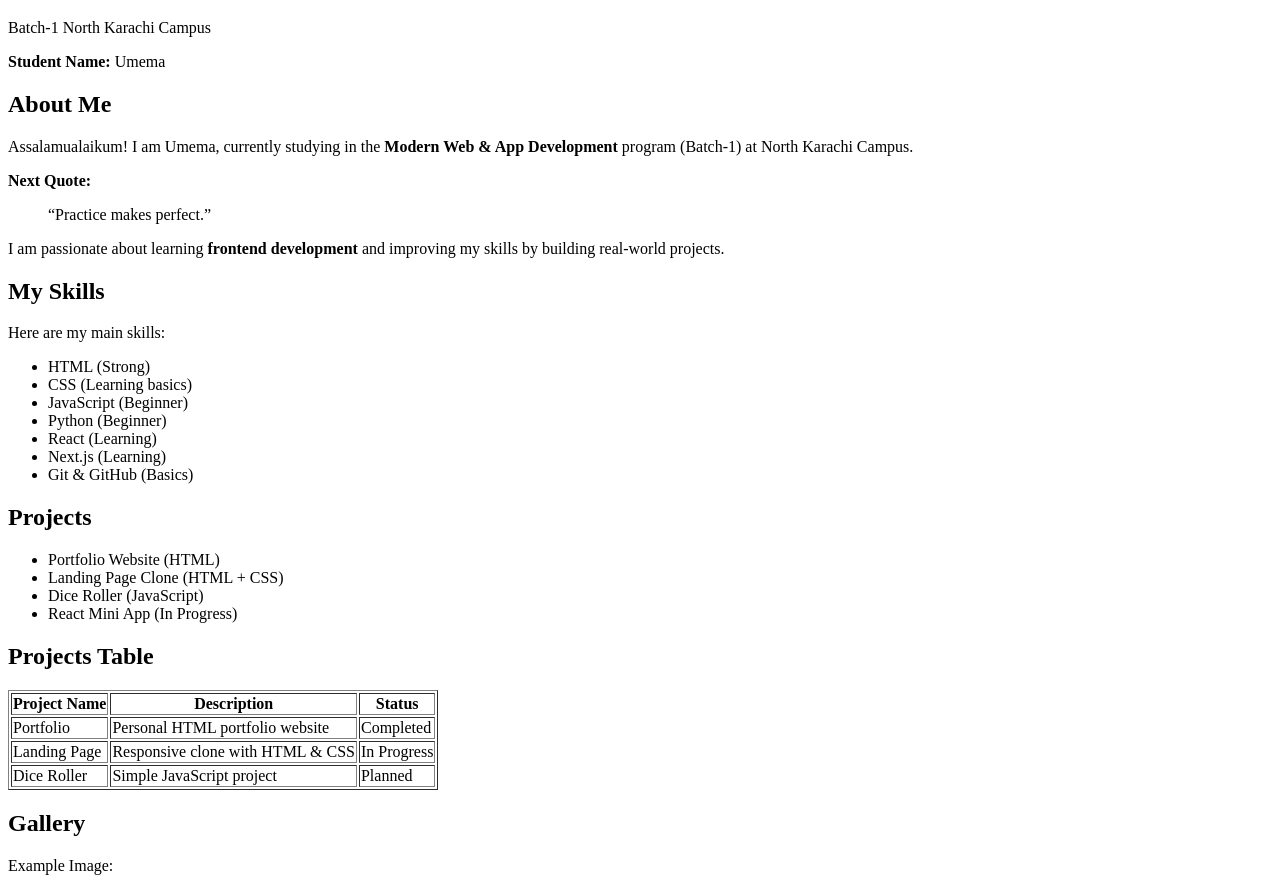
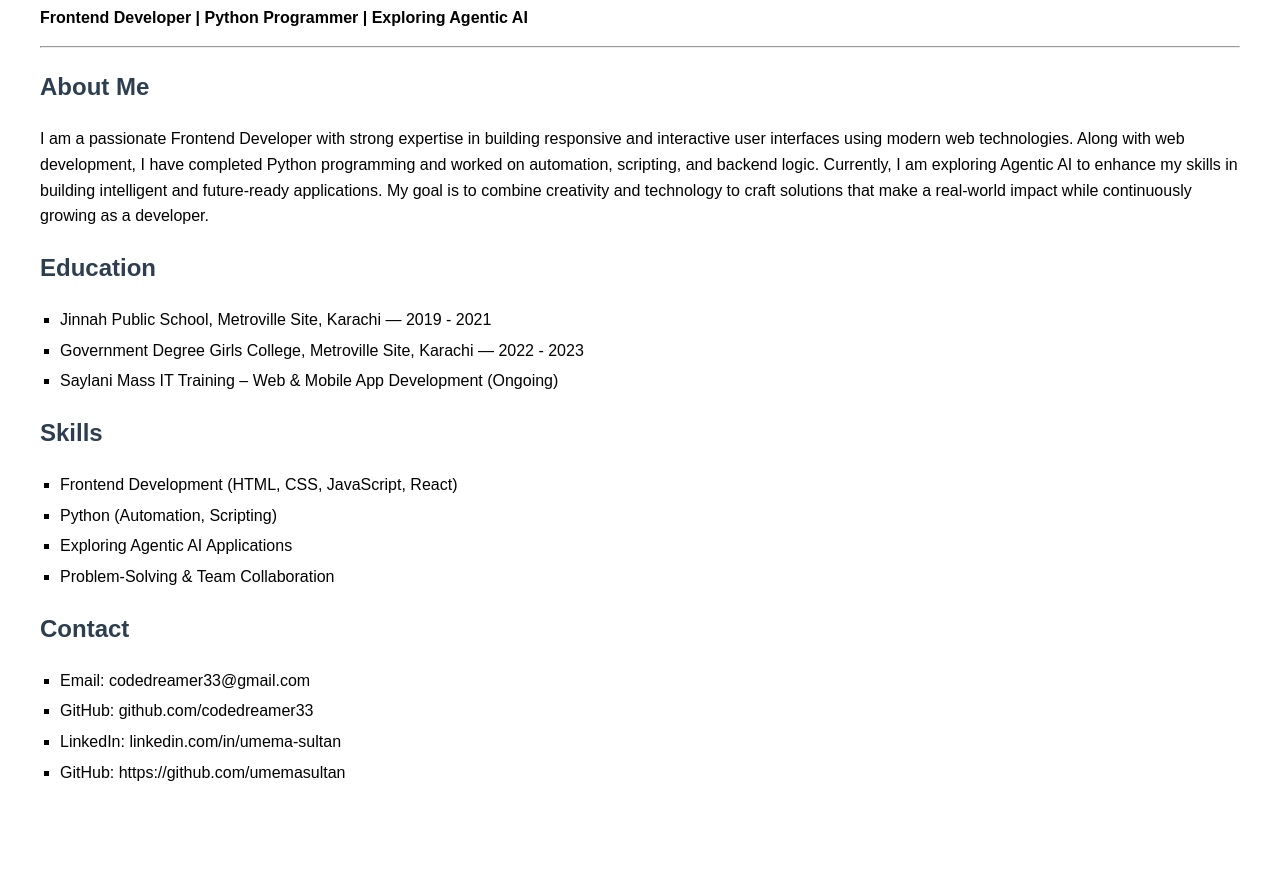
Before and after one commit to umemasultan/Smit_Journey, a plain HTML site: page Index.html in a window 1280 px wide. Shown: the part 108-996 px from the top of the page. After the commit the page ends 933 px from the top, so only its background shows below. Drawn offline with Linux system fonts and the light colour scheme.

Commit message:
Html_Practice
Another Style

```diff
--- a/Index.html
+++ b/Index.html
@@ -2,107 +2,71 @@
 <html lang="en">
 <head>
   <meta charset="UTF-8">
-  <meta name="viewport" content="width=device-width, initial-scale=1.0">
-  <title>Personal Portfolio - Umema</title>
+  <title>Umema Sultan - CV</title>
+  <style>
+    body {
+      font-family: Arial, sans-serif;
+      margin: 40px;
+      line-height: 1.6;
+    }
+    h1, h2 {
+      color: #2c3e50;
+    }
+    ul {
+      list-style-type: square;
+      padding-left: 20px;
+    }
+    li {
+      margin-bottom: 5px;
+    }
+    .section {
+      margin-bottom: 20px;
+    }
+  </style>
 </head>
 <body>
 
-  <!-- Header -->
-  <h1>Personal Portfolio</h1>
-  <h2>Modern Web & App Development</h2>
-  <p>Batch-1 North Karachi Campus</p>
-  <p><strong>Student Name:</strong> Umema</p>
+  <h1>Umema Sultan</h1>
+  <p><b>Frontend Developer | Python Programmer | Exploring Agentic AI</b></p>
+  <hr>
 
-  <!-- About Me -->
-  <h2>About Me</h2>
-  <p>Assalamualaikum! I am Umema, currently studying in the <strong>Modern Web & App Development</strong> program (Batch-1) at North Karachi Campus.</p>
-  <p><strong>Next Quote:</strong></p>
-  <blockquote>“Practice makes perfect.”</blockquote>
-  <p>I am passionate about learning <strong>frontend development</strong> and improving my skills by building real-world projects.</p>
+  <div class="section">
+    <h2>About Me</h2>
+    <p>
+I am a passionate Frontend Developer with strong expertise in building responsive and interactive user interfaces using modern web technologies. Along with web development, I have completed Python programming and worked on automation, scripting, and backend logic. Currently, I am exploring Agentic AI to enhance my skills in building intelligent and future-ready applications. My goal is to combine creativity and technology to craft solutions that make a real-world impact while continuously growing as a developer.
+</p>
 
-  <!-- Skills -->
-  <h2>My Skills</h2>
-  <p>Here are my main skills:</p>
-  <ul>
-    <li>HTML (Strong)</li>
-    <li>CSS (Learning basics)</li>
-    <li>JavaScript (Beginner)</li>
-    <li>Python (Beginner)</li>
-    <li>React (Learning)</li>
-    <li>Next.js (Learning)</li>
-    <li>Git & GitHub (Basics)</li>
-  </ul>
+  </div>
 
-  <!-- Projects -->
-  <h2>Projects</h2>
-  <ul>
-    <li>Portfolio Website (HTML)</li>
-    <li>Landing Page Clone (HTML + CSS)</li>
-    <li>Dice Roller (JavaScript)</li>
-    <li>React Mini App (In Progress)</li>
-  </ul>
+  <div class="section">
+    <h2>Education</h2>
+    <ul>
+      <li>Jinnah Public School, Metroville Site, Karachi — 2019 - 2021</li>
+      <li>Government Degree Girls College, Metroville Site, Karachi — 2022 - 2023</li>
+      <li>Saylani Mass IT Training – Web & Mobile App Development (Ongoing)</li>
 
-  <!-- Projects Table -->
-  <h2>Projects Table</h2>
-  <table border="1">
-    <thead>
-      <tr>
-        <th>Project Name</th>
-        <th>Description</th>
-        <th>Status</th>
-      </tr>
-    </thead>
-    <tbody>
-      <tr>
-        <td>Portfolio</td>
-        <td>Personal HTML portfolio website</td>
-        <td>Completed</td>
-      </tr>
-      <tr>
-        <td>Landing Page</td>
-        <td>Responsive clone with HTML & CSS</td>
-        <td>In Progress</td>
-      </tr>
-      <tr>
-        <td>Dice Roller</td>
-        <td>Simple JavaScript project</td>
-        <td>Planned</td>
-      </tr>
-    </tbody>
-  </table>
+    </ul>
+  </div>
 
-  <!-- Gallery -->
-  <h2>Gallery</h2>
-  <p>Example Image:</p>
-  <img src="./girlimg.webp" alt="Example Image" width="300">
+  <div class="section">
+    <h2>Skills</h2>
+    <ul>
+      <li>Frontend Development (HTML, CSS, JavaScript, React)</li>
+      <li>Python (Automation, Scripting)</li>
+      <li>Exploring Agentic AI Applications</li>
+      <li>Problem-Solving & Team Collaboration</li>
+    </ul>
+  </div>
 
-  <!-- Embed PDF -->
-  <h2>Embed a PDF File</h2>
-  <embed src="./cv.pdf"width="20%" height="300px">
-
-  <!-- YouTube Video -->
-  <h2>Iframe Example (YouTube)</h2>
-  <iframe
-  src="https://www.youtube.com/embed/w48NJEY8pCg"
-  width="560"
-  height="315"
-  allowfullscreen>
-</iframe>
-
-
-  <!-- Contact -->
-  <h2>Contact</h2>
-  <p>Email: <a href="umemasultan11@gmail.com">umemasultan11@gmail.com</a></p>
-  <p>LinkedIn: <a href="https://www.linkedin.com/in/umema-sultan-385797341/">My LinkedIn</a></p>
-
-  <!-- Extra Practice -->
-    <p>Water formula: H<sub>2</sub>O</p>
-    <p>Carbon dioxide: CO<sub>2</sub></p>
-    <p>Methane gas: CH<sub>4</sub></p>
-
-  <!-- Footer -->
-  <hr>
-  <p>&copy; 2025 Umema Sultan | All Rights Reserved</p>
+  <div class="section">
+    <h2>Contact</h2>
+    <ul>
+      <li>Email: codedreamer33@gmail.com</li>
+      <li>GitHub: github.com/codedreamer33</li>
+      <li>LinkedIn: linkedin.com/in/umema-sultan</li>
+      <li>GitHub: https://github.com/umemasultan</li>
+    </ul>
+  </div>
 
 </body>
 </html>
```
